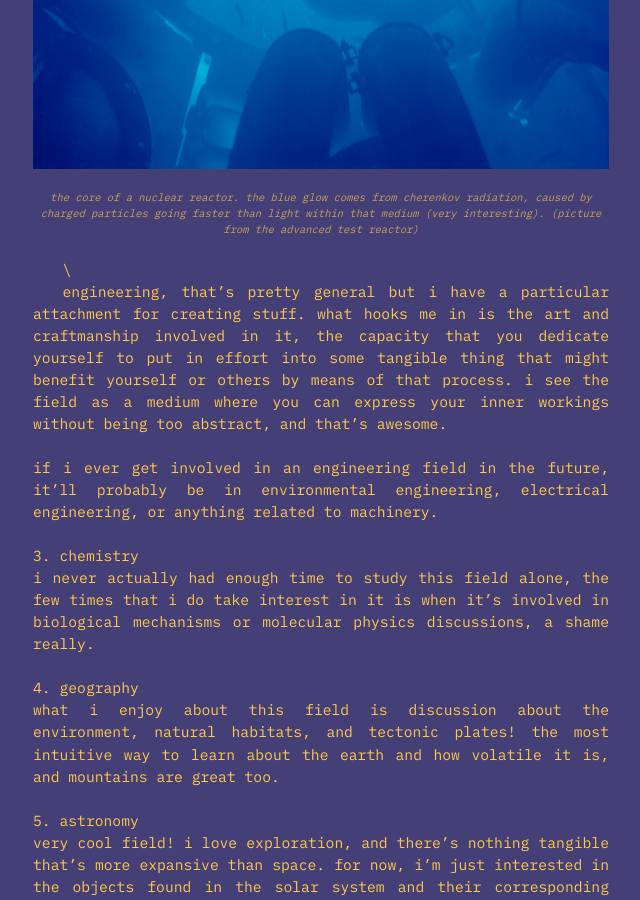
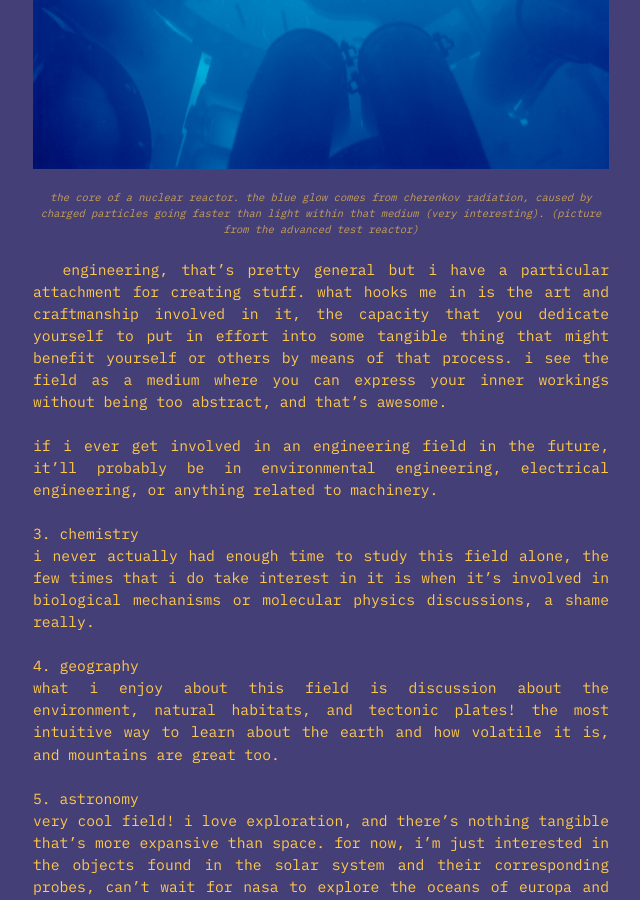
Before and after one commit to arzabz/arzabz.github.io, a Jekyll site: the page built from _posts/2024-04-28-experiences-with-the-sciences.md, in a window 1280 px wide and 900 px high, scrolled down 2333 px. Shown: the whole window, without its empty margins (319-959 px from the left). Built offline with Jekyll 4.4.1, drawn with Linux system fonts in a browser that asks for light colours.

Commit message:
Update 2024-04-28-experiences-with-the-sciences.md

```diff
--- a/_posts/2024-04-28-experiences-with-the-sciences.md
+++ b/_posts/2024-04-28-experiences-with-the-sciences.md
@@ -36,7 +36,7 @@ alternative energy really has the potential to thrive, i'm not just walking abou
   <figcaption>
     the core of a nuclear reactor. the blue glow comes from cherenkov radiation, caused by charged particles going faster than light within that medium (very interesting). (picture from the advanced test reactor)
   </figcaption>
-</figure>\
+</figure>
 
 engineering, that's pretty general but i have a particular attachment for creating stuff. what hooks me in is the art and craftmanship involved in it, the capacity that you dedicate yourself to put in effort into some tangible thing that might benefit yourself or others by means of that process. i see the field as a medium where you can express your inner workings without being too abstract, and that's awesome.\
 \
```
